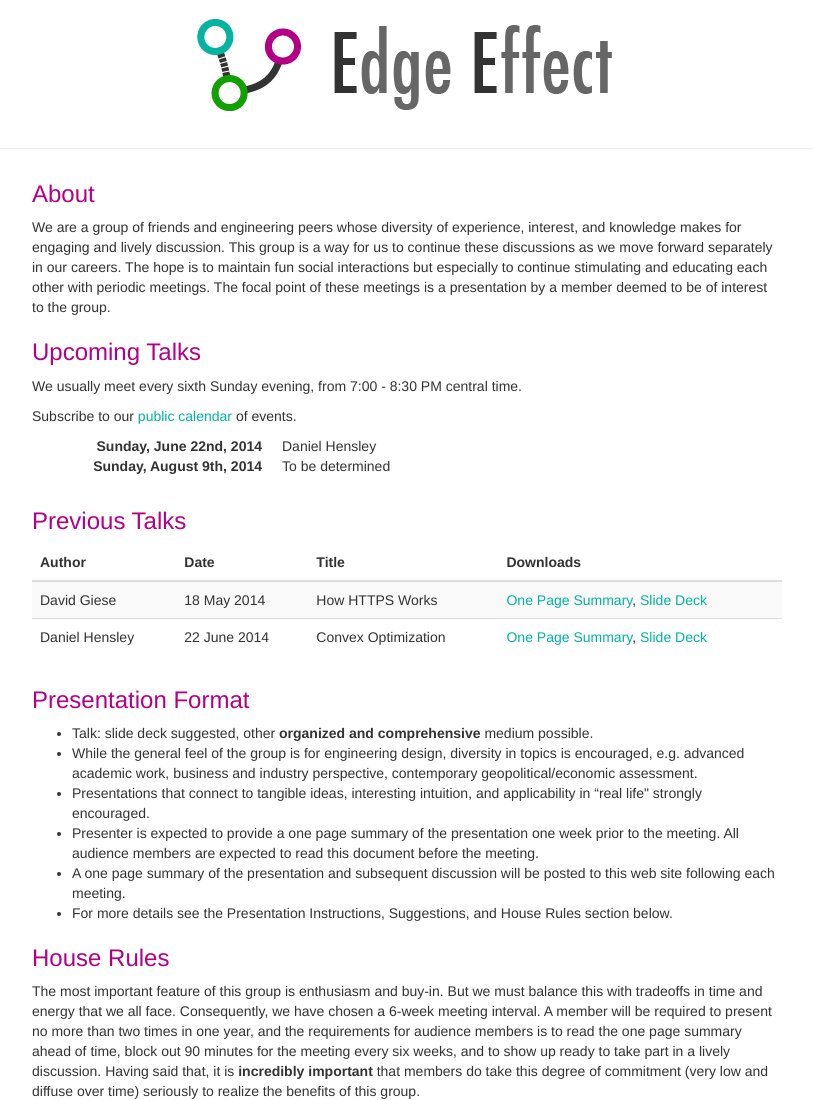
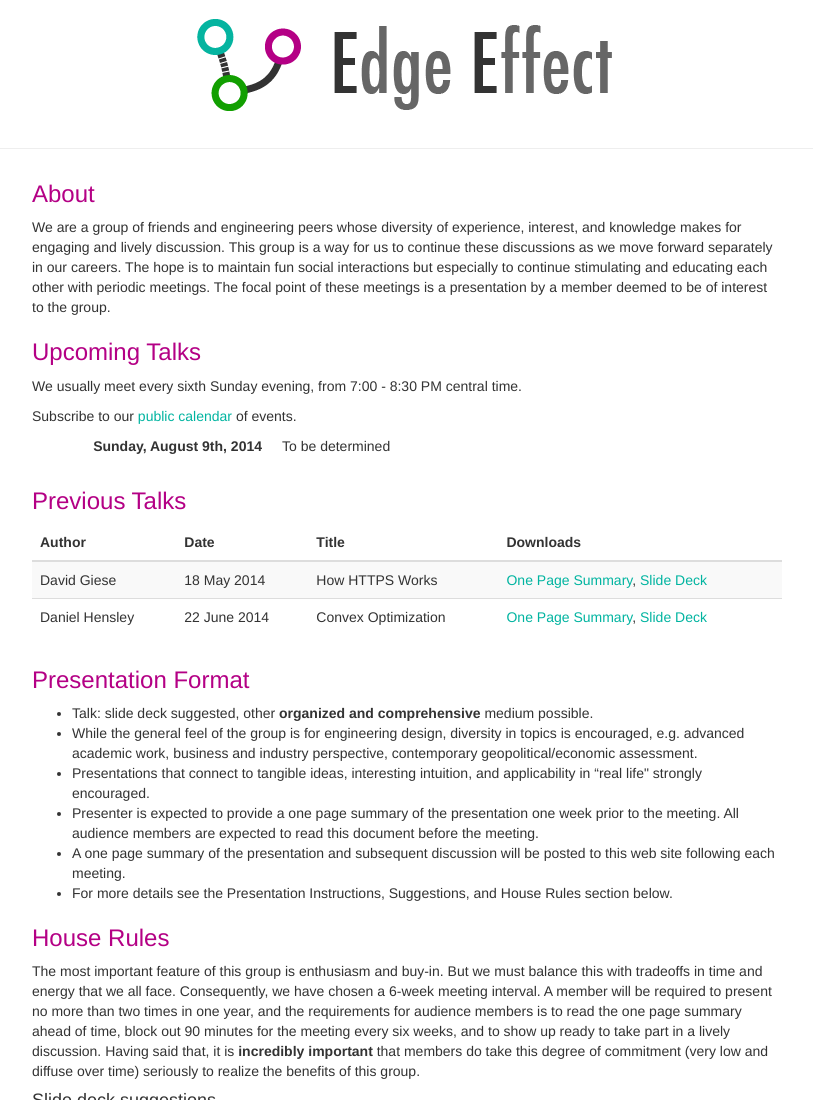
Before and after one commit to edge-effect/edge-effect.github.io, a plain HTML site: page index.html in a window 1280 px wide. Shown: the top 1100 px of the page, without its empty margins (233-1046 px from the left). Drawn offline with nearby package versions, Linux system fonts and the light colour scheme.

Commit message:
Remove old talk from Upcoming Talks section.

```diff
--- a/index.html
+++ b/index.html
@@ -77,8 +77,6 @@
         <p>We usually meet every sixth Sunday evening, from 7:00 - 8:30 PM central time.</p>
         <p>Subscribe to our <a target="_blank" href="https://www.google.com/calendar/ical/2mf0n7p39fu5r4v6va35i5etdc%40group.calendar.google.com/public/basic.ics">public calendar</a> of events.</p>
         <dl class="dl-horizontal">
-          <dt>Sunday, June 22nd, 2014</dt>
-          <dd>Daniel Hensley</dd>
           <dt>Sunday, August 9th, 2014</dt>
           <dd>To be determined</dd>
         </dl>
```
